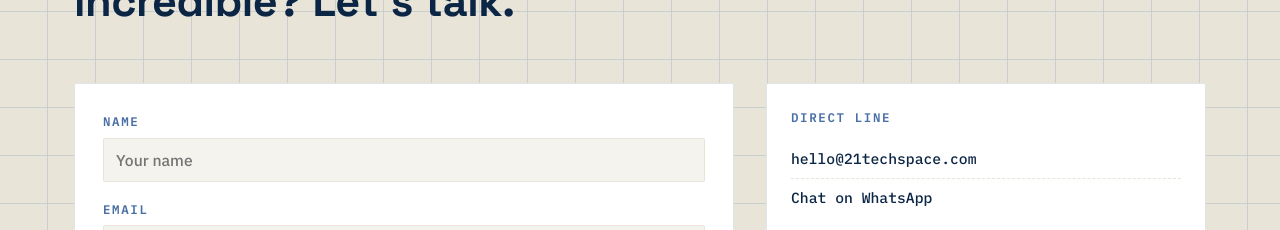
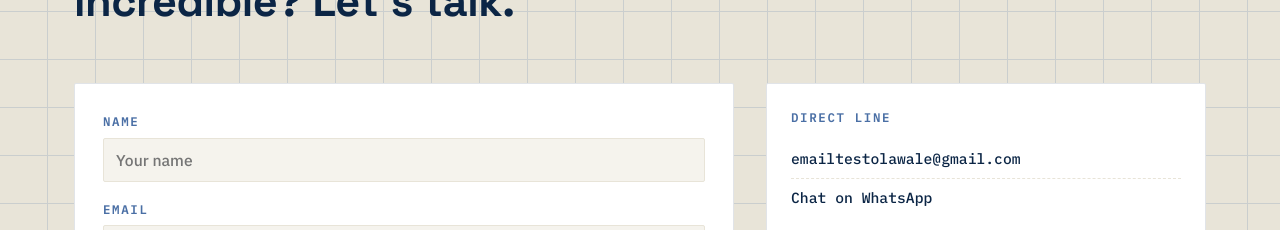
Before and after one commit to SirBlessing/21techspace, a React (Vite) app: page / in a window 1280 px wide. Shown: the part 3621-3851 px from the top of the page. Built offline with nearby package versions, Linux system fonts and the light colour scheme.

Commit message:
fix email

```diff
--- a/src/components/ContactPanel.jsx
+++ b/src/components/ContactPanel.jsx
@@ -1,8 +1,8 @@
 import { useState } from 'react'
 
 // TODO: replace with your real WhatsApp number (country code, no + or spaces).
-const WHATSAPP_NUMBER = '2340000000000'
-const CONTACT_EMAIL = 'hello@21techspace.com'
+const WHATSAPP_NUMBER = '2348134457451'
+const CONTACT_EMAIL = 'emailtestolawale@gmail.com'
 
 const initialProject = { name: '', email: '', service: 'Web Development', details: '' }
 
```
